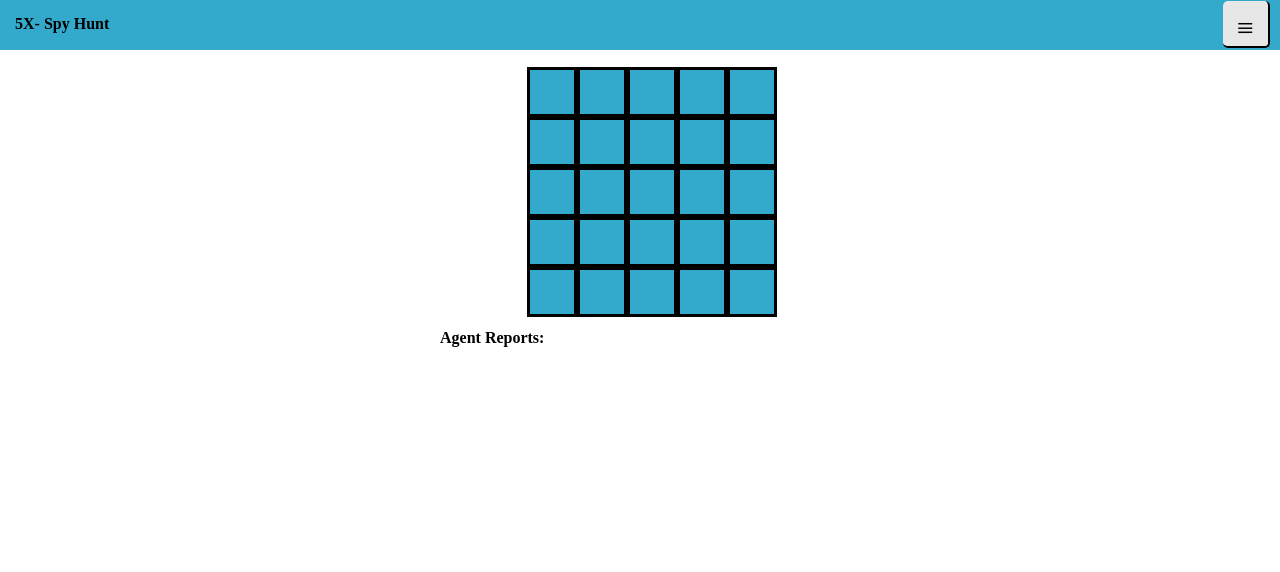
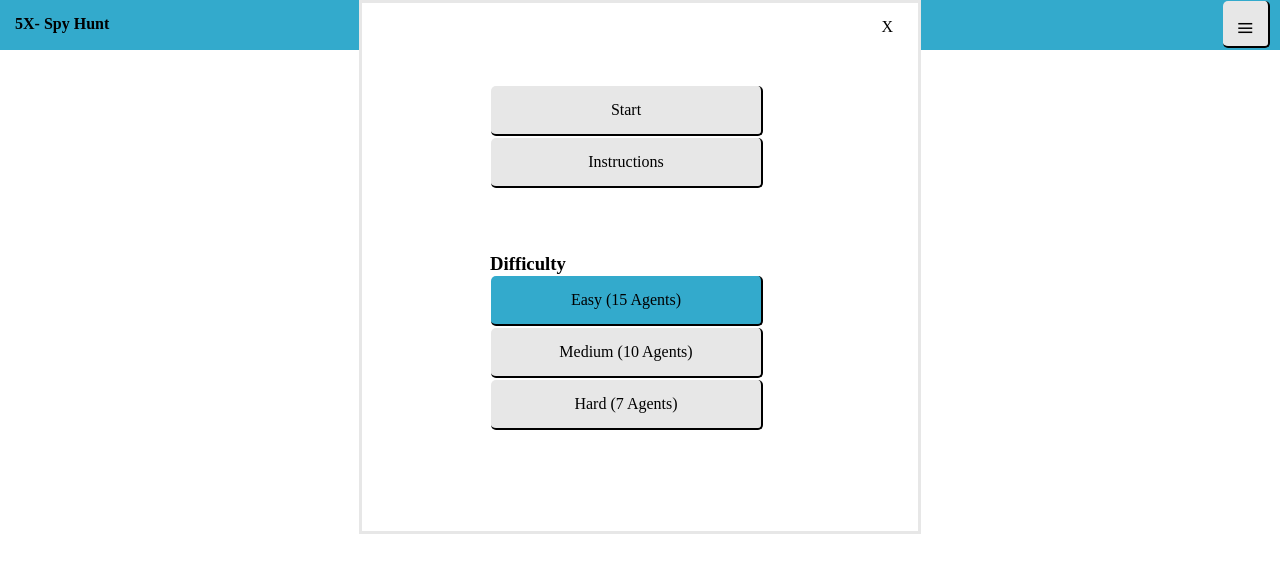
Before and after one commit to orwek/5x, a plain HTML site: page spyhunt.html in a window 1280 px wide. Drawn offline with Linux system fonts and the light colour scheme.

Commit message:
Start with the menu open so people have options.

```diff
--- a/spyhunt.html
+++ b/spyhunt.html
@@ -553,7 +553,7 @@
 	      }
 	   }
 	};
-	spy.init();
+//	spy.init();
 	spy.menu ();
 </script>
 	 </body>
```
